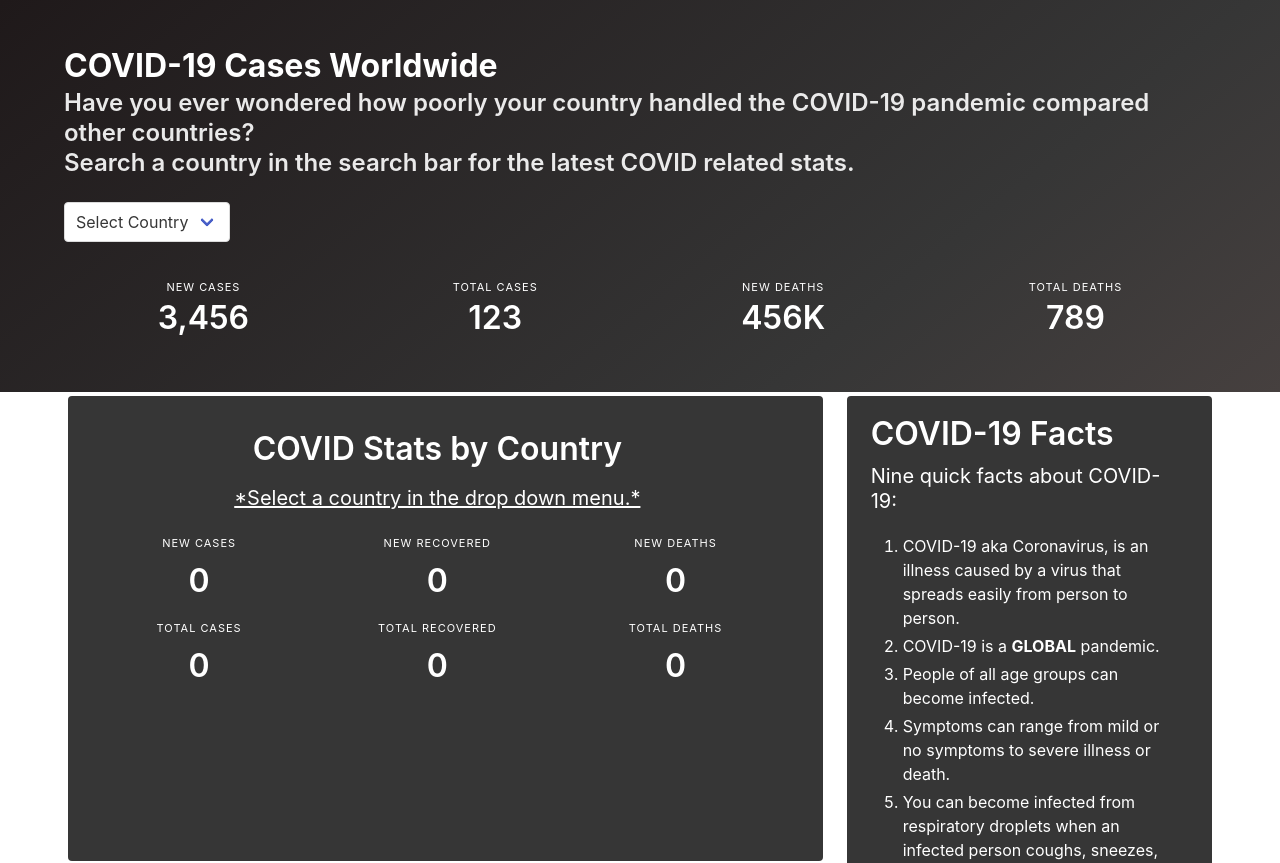
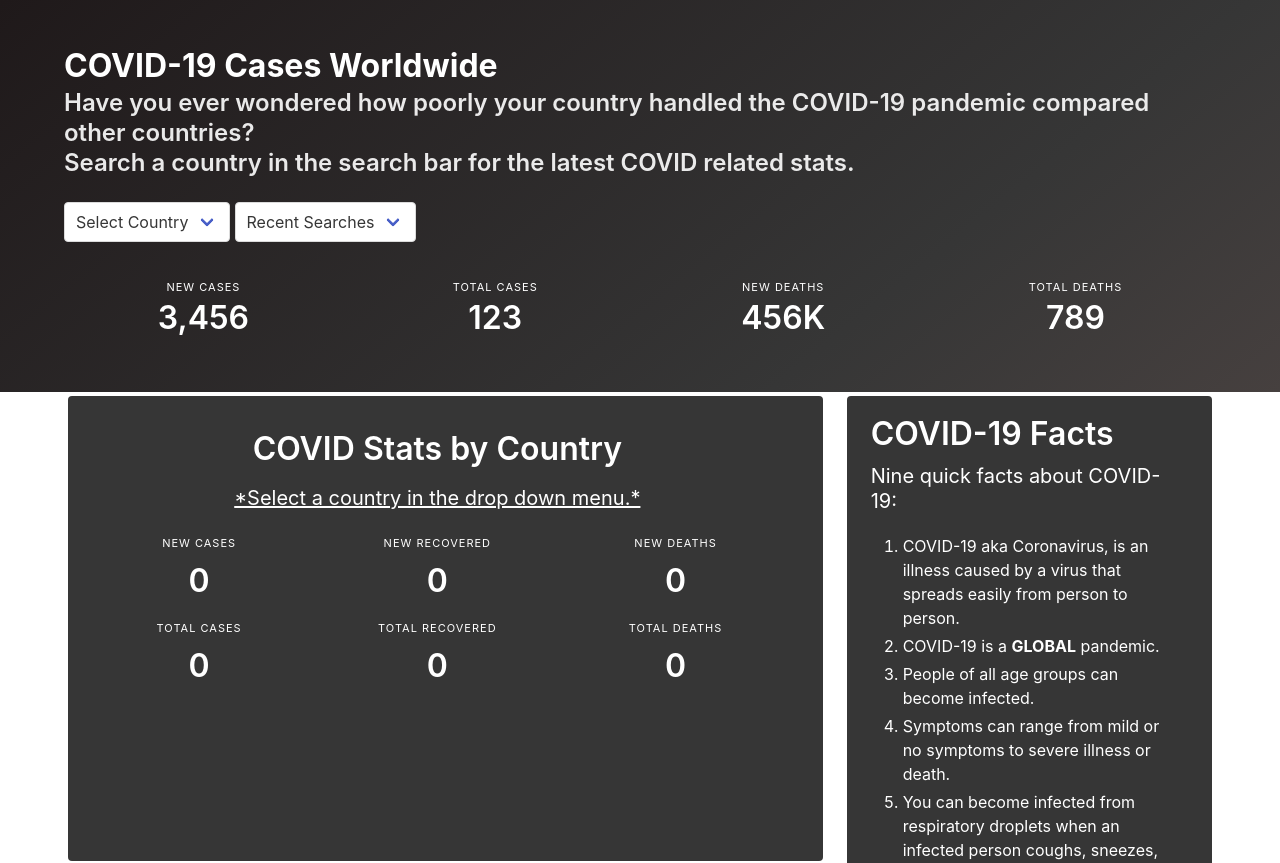
Before and after one commit to kfreeborg/week-7-project, a plain HTML site: page index.html in a window 1280 px wide. Shown: the top 863 px of the page. Drawn offline with nearby package versions, Linux system fonts and the light colour scheme; some packages are replaced by stand-ins of ours; no server answers.

Commit message:
local storage in drop down

```diff
--- a/assets/js/script.js
+++ b/assets/js/script.js
@@ -3,6 +3,7 @@ var totalCasesEl = document.getElementById("totalCases");
 var newDeathsEl = document.getElementById("newDeaths");
 var totalDeathsEl = document.getElementById("totalDeaths");
 var selectCountryEl = document.getElementById("country");
+var historyEl = document.querySelector("#search-history");
 var searchHistory = JSON.parse(localStorage.getItem("search")) || [];
 
 var apiSummary = "https://api.covid19api.com/summary"
@@ -64,10 +65,30 @@ $("#search").change(function () {
   // add local storage here
   searchHistory.push(zoomCountry);
   localStorage.setItem("country", JSON.stringify(searchHistory));
-  // console.log(zoomCountry);
+
   initMap();
+  renderSearch();
 
 });
+
+
+function renderSearch() {
+  let dropdownHistory = $("#search-history");
+
+  dropdownHistory.empty();
+
+  dropdownHistory.append("<option selected='true' disabled>Recent Searches</option>");
+  dropdownHistory.prop("selectedIndex", 0);
+
+  for (var i = 0; i < searchHistory.length; i++) {
+    dropdownHistory.append($("<option></option>").text(searchHistory[i]));
+  }
+  //change();
+}
+
+renderSearch();
+
+
 
 let map;
 var geocoder;
--- a/index.html
+++ b/index.html
@@ -30,6 +30,11 @@
                 <div class="select marginBottom25">
                     <select onchange="codeAddress()" id="search">
                         <option id="country"></option>
+                    </select>
+                </div>
+                <div class="select marginBottom25">
+                    <select onchange="codeAddress()" id="search-history">
+                        <!-- <option id="country-history"></option> -->
                     </select>
                 </div>
             </div>
@@ -70,7 +75,8 @@
                         <article class="tile is-child notification is-dark">
                             <p class="title has-text-centered padding15px">COVID Stats by Country</p>
                             <!-- Display country selected -->
-                            <p class="subtitle has-text-centered" id="userInput">*Select a country in the drop down menu.*
+                            <p class="subtitle has-text-centered" id="userInput">*Select a country in the drop down
+                                menu.*
                             </p>
                             <div class="content">
                                 <!-- Content -->
@@ -150,13 +156,17 @@
                                 <p class="subtitle">Important Links</p>
                                 <ol>
                                     <li>
-                                    <a href="https://www.cdc.gov/coronavirus/2019-ncov/covid-data/covidview/index.html">COVIDView: A weekly surveillance summary (US)</a>
+                                        <a
+                                            href="https://www.cdc.gov/coronavirus/2019-ncov/covid-data/covidview/index.html">COVIDView:
+                                            A weekly surveillance summary (US)</a>
                                     </li>
                                     <li>
-                                    <a href="https://www.osha.gov/SLTC/covid-19/">More resources from the US Department of Labor</a>
+                                        <a href="https://www.osha.gov/SLTC/covid-19/">More resources from the US
+                                            Department of Labor</a>
                                     </li>
                                     <li>
-                                    <a href="https://www.who.int/emergencies/diseases/novel-coronavirus-2019">More information about the pandemic from the World Health Organization</a>
+                                        <a href="https://www.who.int/emergencies/diseases/novel-coronavirus-2019">More
+                                            information about the pandemic from the World Health Organization</a>
                                     </li>
                                 </ol>
                             </div>
```
Lines whose indentation alone changed are shown as unchanged.
